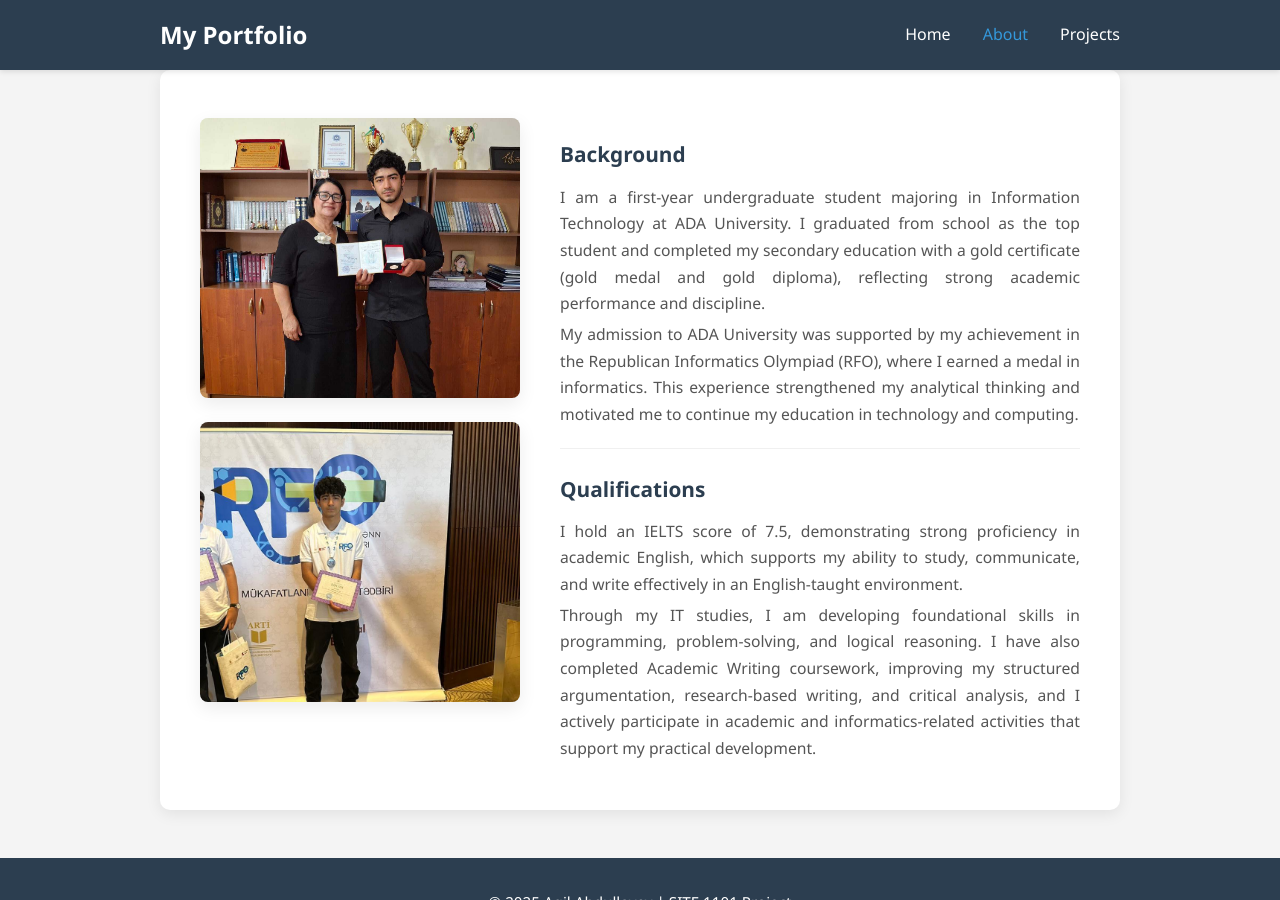
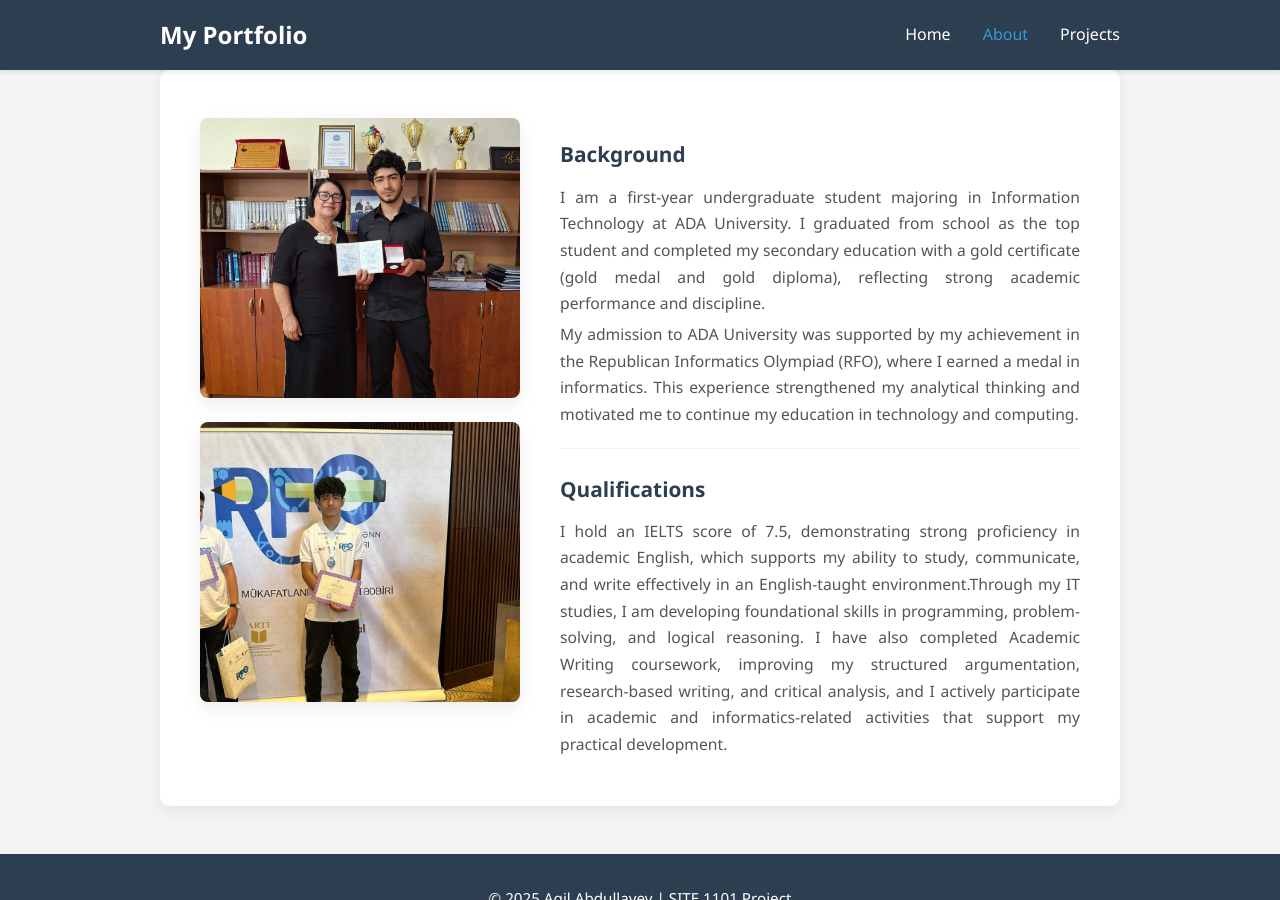
Before and after one commit to Agil035/site1101, a Jekyll site: the page built from about.md, in a window 1280 px wide and 900 px high. Built offline with Jekyll 4.4.1, drawn with Linux system fonts in a browser that asks for light colours.

Commit message:
Refine text formatting in Qualifications section

```diff
--- a/about.md
+++ b/about.md
@@ -36,11 +36,7 @@
         <div class="about-section">
           <h3>Qualifications</h3>
           <p>
-            I hold an IELTS score of 7.5, demonstrating strong proficiency in academic English, which supports my ability to study, communicate, and write effectively in an English-taught environment.
-          </p>
-
-          <p>
-            Through my IT studies, I am developing foundational skills in programming, problem-solving, and logical reasoning. I have also completed Academic Writing coursework, improving my structured argumentation, research-based writing, and critical analysis, and I actively participate in academic and informatics-related activities that support my practical development.
+            I hold an IELTS score of 7.5, demonstrating strong proficiency in academic English, which supports my ability to study, communicate, and write effectively in an English-taught environment.Through my IT studies, I am developing foundational skills in programming, problem-solving, and logical reasoning. I have also completed Academic Writing coursework, improving my structured argumentation, research-based writing, and critical analysis, and I actively participate in academic and informatics-related activities that support my practical development.
           </p>
         </div>
       </div>
```
